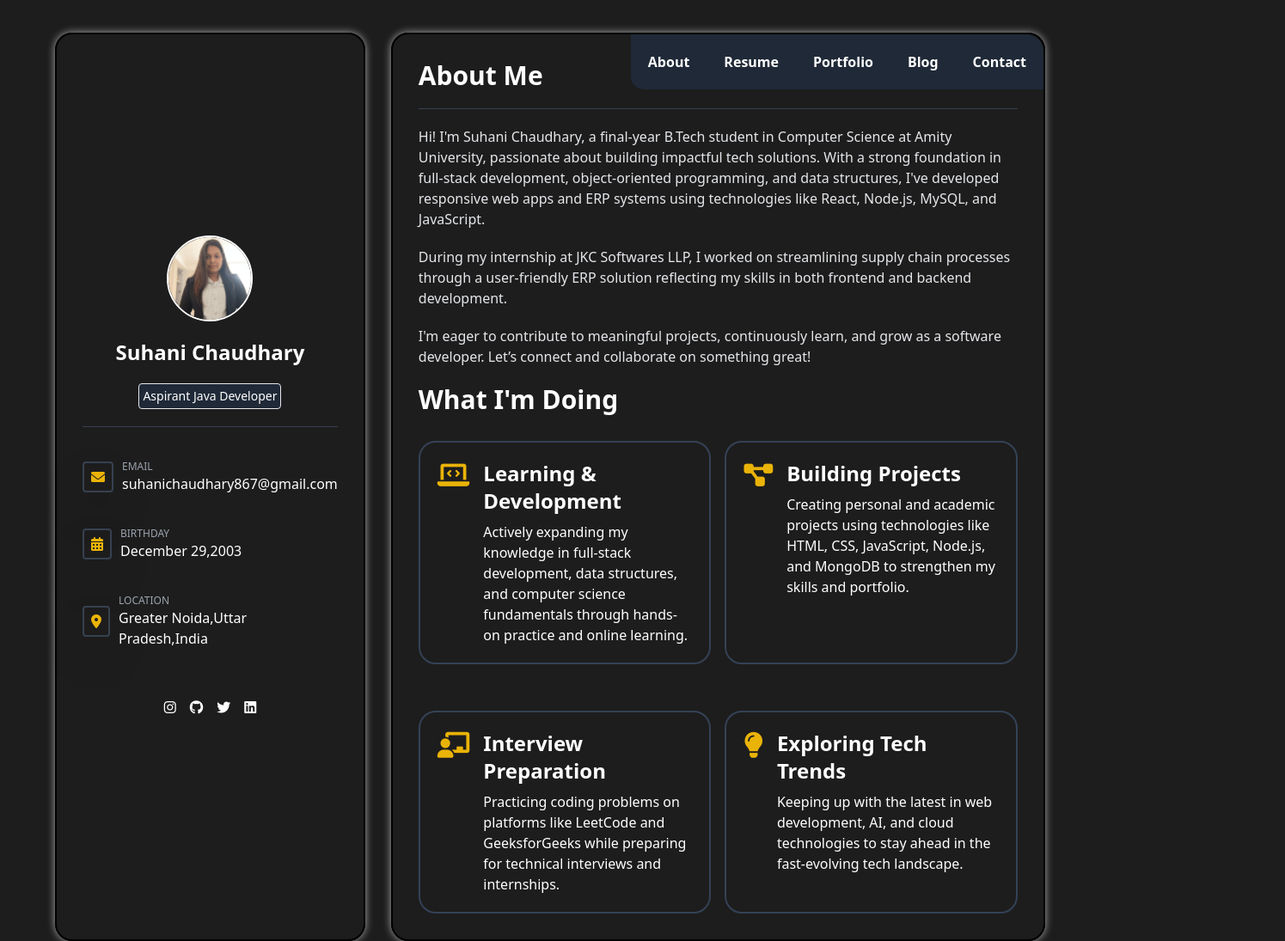
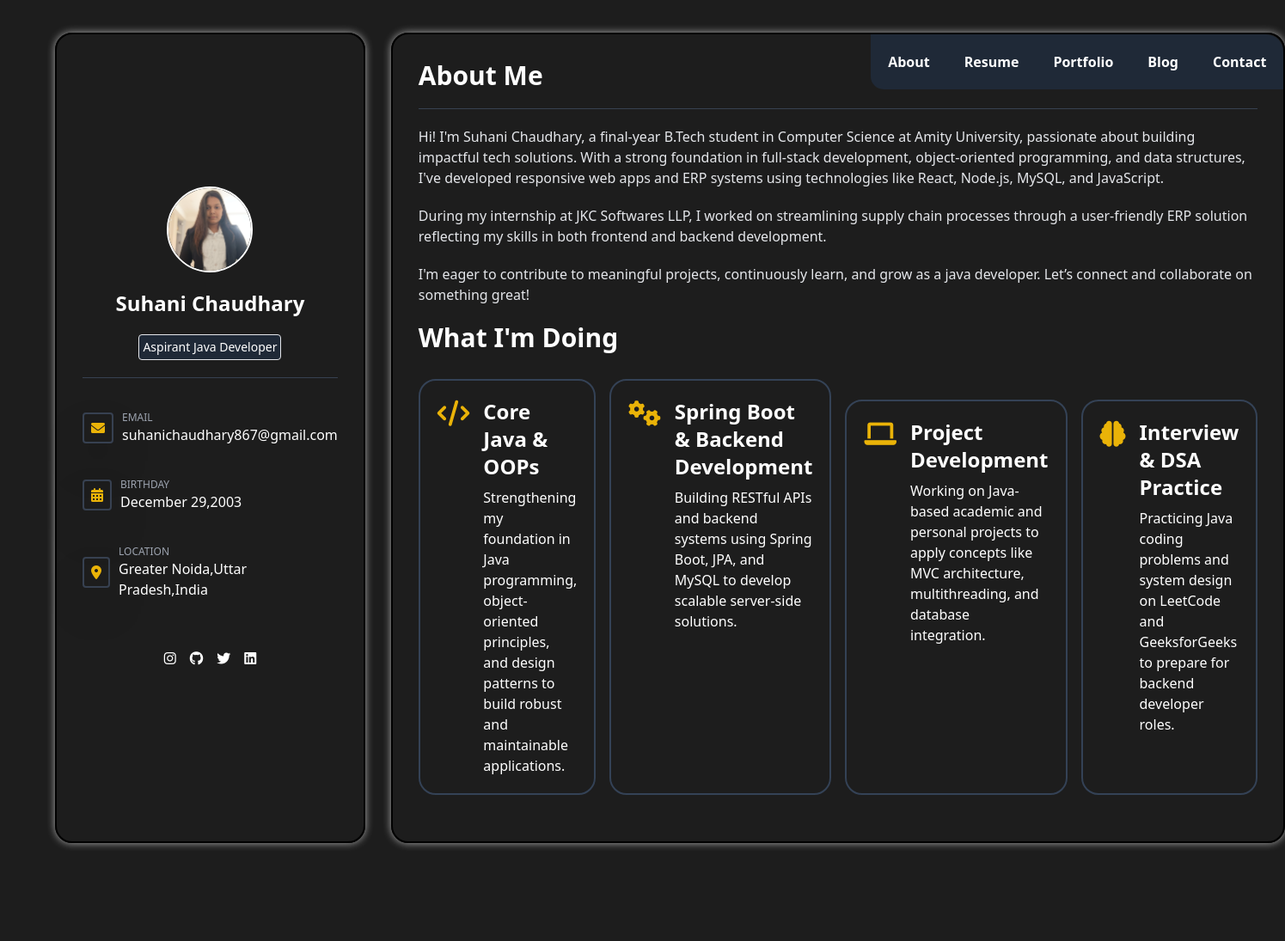
Before and after one commit to Suhani2912/Portfolio, a plain HTML site: page index.html in a window 1280 px wide. Shown: the top 1095 px of the page at 86% size, 1495 px wide, since content can reach past the window. After the commit the page ends 1011 px from the top, so only its background shows below. Drawn offline with nearby package versions, Linux system fonts and the light colour scheme.

Commit message:
Update index.html

```diff
--- a/index.html
+++ b/index.html
@@ -84,7 +84,7 @@
                             During my internship at JKC Softwares LLP, I worked on streamlining supply chain processes through a user-friendly ERP solution reflecting my skills in both frontend and backend development.
                             </p>
                             <p class="text-gray-200 mt-5">
-                            I'm eager to contribute to meaningful projects, continuously learn, and grow as a software developer. Let’s connect and collaborate on something great!
+                            I'm eager to contribute to meaningful projects, continuously learn, and grow as a java developer. Let’s connect and collaborate on something great!
                             </p>
 
                     </div>
@@ -93,41 +93,44 @@
 
                         <div class="flex justify-between gap-4 mb-6">
                             <!-- Work Items 1 & 2 -->
+                            <div class="flex justify-between gap-4">
+    <!-- Work Items 1 & 2 -->
     <div class="work-item flex-1 flex items-start gap-4">
-                                <i class="fas fa-laptop-code text-3xl text-yellow-500"></i>
+        <i class="fas fa-code text-3xl text-yellow-500"></i>
         <div>
-                                    <h3 class="text-2xl font-semibold mb-2">Learning & Development</h3>
-                                    <p>Actively expanding my knowledge in full-stack development, data structures, and computer science fundamentals through hands-on practice and online learning.</p>
+            <h3 class="text-2xl font-semibold mb-2">Core Java & OOPs</h3>
+            <p>Strengthening my foundation in Java programming, object-oriented principles, and design patterns to build robust and maintainable applications.</p>
         </div>
     </div>
 
     <div class="work-item flex-1 flex items-start gap-4">
-                                <i class="fas fa-project-diagram text-3xl text-yellow-500"></i>
+        <i class="fas fa-cogs text-3xl text-yellow-500"></i>
         <div>
-                                    <h3 class="text-2xl font-semibold mb-2">Building Projects</h3>
-                                    <p>Creating personal and academic projects using technologies like HTML, CSS, JavaScript, Node.js, and MongoDB to strengthen my skills and portfolio.</p>
+            <h3 class="text-2xl font-semibold mb-2">Spring Boot & Backend Development</h3>
+            <p>Building RESTful APIs and backend systems using Spring Boot, JPA, and MySQL to develop scalable server-side solutions.</p>
         </div>
     </div>
 </div>
 
-                        <div class="flex justify-between gap-4">
+<div class="flex justify-between gap-4 mt-6">
     <!-- Work Items 3 & 4 -->
     <div class="work-item flex-1 flex items-start gap-4">
-                                <i class="fas fa-chalkboard-teacher text-3xl text-yellow-500"></i>
+        <i class="fas fa-laptop text-3xl text-yellow-500"></i>
         <div>
-                                    <h3 class="text-2xl font-semibold mb-2">Interview Preparation</h3>
-                                    <p>Practicing coding problems on platforms like LeetCode and GeeksforGeeks while preparing for technical interviews and internships.</p>
+            <h3 class="text-2xl font-semibold mb-2">Project Development</h3>
+            <p>Working on Java-based academic and personal projects to apply concepts like MVC architecture, multithreading, and database integration.</p>
         </div>
     </div>
 
     <div class="work-item flex-1 flex items-start gap-4">
-                                <i class="fas fa-lightbulb text-3xl text-yellow-500"></i>
+        <i class="fas fa-brain text-3xl text-yellow-500"></i>
         <div>
-                                    <h3 class="text-2xl font-semibold mb-2">Exploring Tech Trends</h3>
-                                    <p>Keeping up with the latest in web development, AI, and cloud technologies to stay ahead in the fast-evolving tech landscape.</p>
+            <h3 class="text-2xl font-semibold mb-2">Interview & DSA Practice</h3>
+            <p>Practicing Java coding problems and system design on LeetCode and GeeksforGeeks to prepare for backend developer roles.</p>
         </div>
     </div>
 </div>
+
 
 
                     </div>
```
Lines whose indentation alone changed are shown as unchanged.
